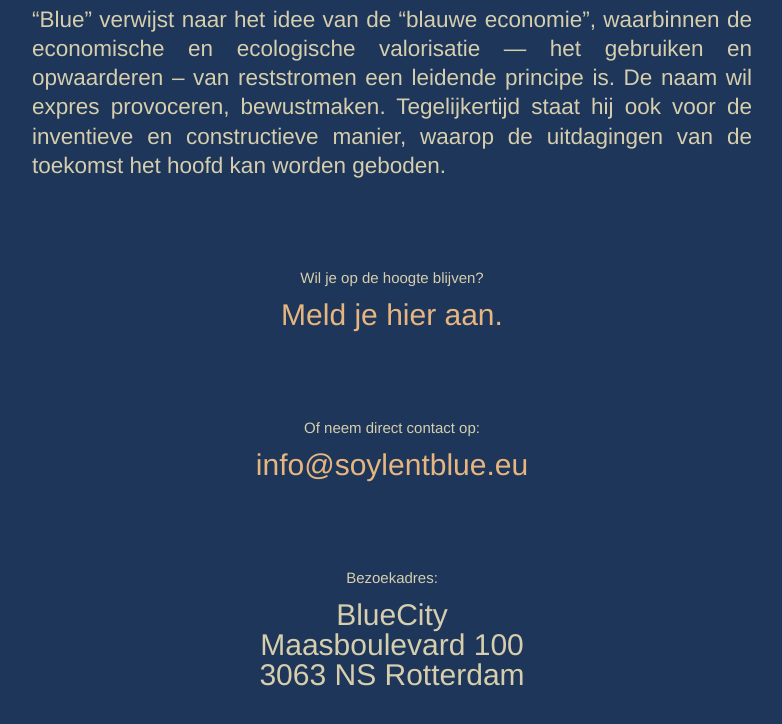
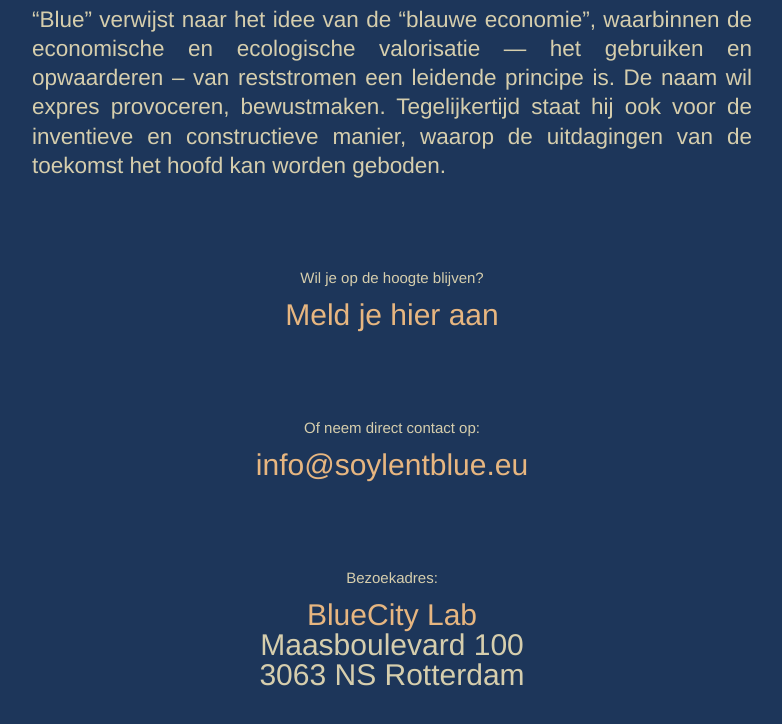
Before and after one commit to WillemFlinterman/soylentblue, a plain HTML site: page index.html in a window 1280 px wide. Shown: the part 2362-3086 px from the top of the page, without its empty margins (248-1030 px from the left). Drawn offline with Linux system fonts and the light colour scheme.

Commit message:
Update index.html

```diff
--- a/index.html
+++ b/index.html
@@ -64,7 +64,7 @@
 
             <div id="nieuwsbrief">
                 <label>Wil je op de hoogte blijven?</label>
-                <a href="http://eepurl.com/hj1dAz">Meld je hier aan.</a>
+                <a href="http://eepurl.com/hj1dAz">Meld je hier aan</a>
             </div>
 
 
@@ -75,7 +75,7 @@
 
             <div id="adres">
                 <label>Bezoekadres:</label>
-                <div>BlueCity</div>
+                <a href="https://www.bluecitylab.nl">BlueCity Lab</a>
                 <div>Maasboulevard 100</div>
                 <div>3063 NS Rotterdam</div>
             </div>
```
